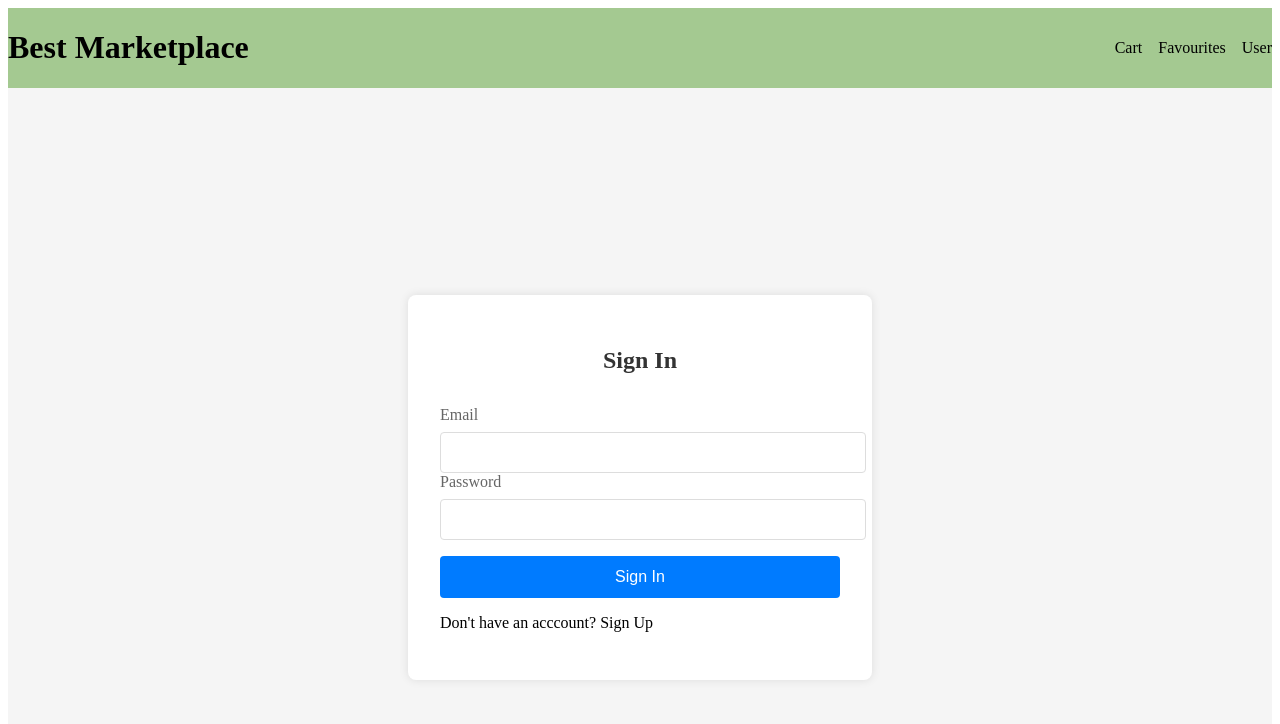
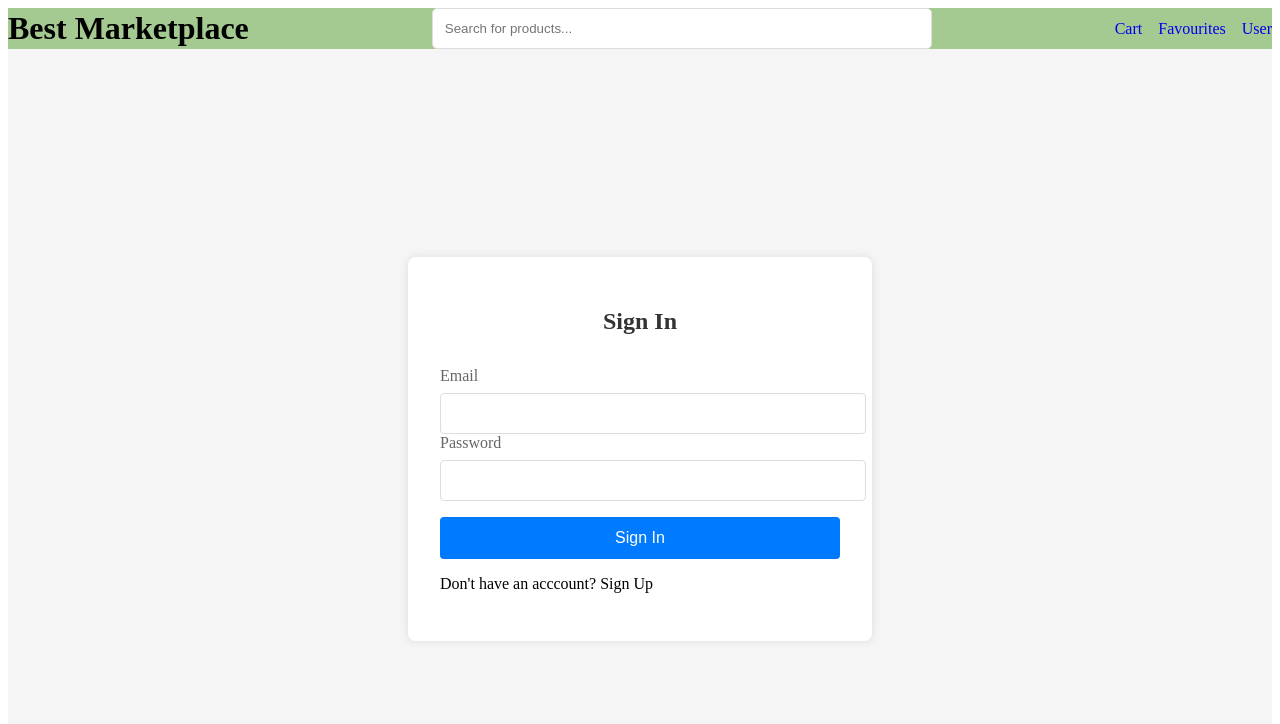
Before and after one commit to donialexandru/best-marketplace, a React (Vite) app in the folder client/: page / in a window 1280 px wide. Shown: the top 724 px of the page. Built offline with nearby package versions, Linux system fonts and the light colour scheme.

Commit message:
update the header with the search bar

```diff
--- a/client/src/components/Header.css
+++ b/client/src/components/Header.css
@@ -1,9 +1,20 @@
 .header {
   margin: 0;
+  padding: 0;
   background-color: #a4c991;
   display: flex;
+  flex-flow: row;
   justify-content: space-between;
   align-items: center;
+}
+
+h1 {
+  margin: 0;
+}
+.search-bar {
+  flex-grow: 1;
+  max-width: 500px;
+  border-radius: 5px;
 }
 
 ul {
@@ -13,3 +24,7 @@ ul {
   padding: 0;
   margin: 0;
 }
+
+ul li a {
+  text-decoration: none;
+}
--- a/client/src/components/Header.jsx
+++ b/client/src/components/Header.jsx
@@ -4,17 +4,24 @@ const Header = () => {
   return (
     <header className="header">
       <h1>Best Marketplace</h1>
+      <input
+        type="search"
+        placeholder="Search for products..."
+        className="search-bar"
+      />
+      <nav>
         <ul>
           <li>
-          <a href="#"></a>Cart
+            <a href="#">Cart</a>
           </li>
           <li>
-          <a href="#"></a>Favourites
+            <a href="#">Favourites</a>
           </li>
           <li>
-          <a href="#"></a>User
+            <a href="#">User</a>
           </li>
         </ul>
+      </nav>
     </header>
   );
 };
```
Lines whose indentation alone changed are shown as unchanged.
